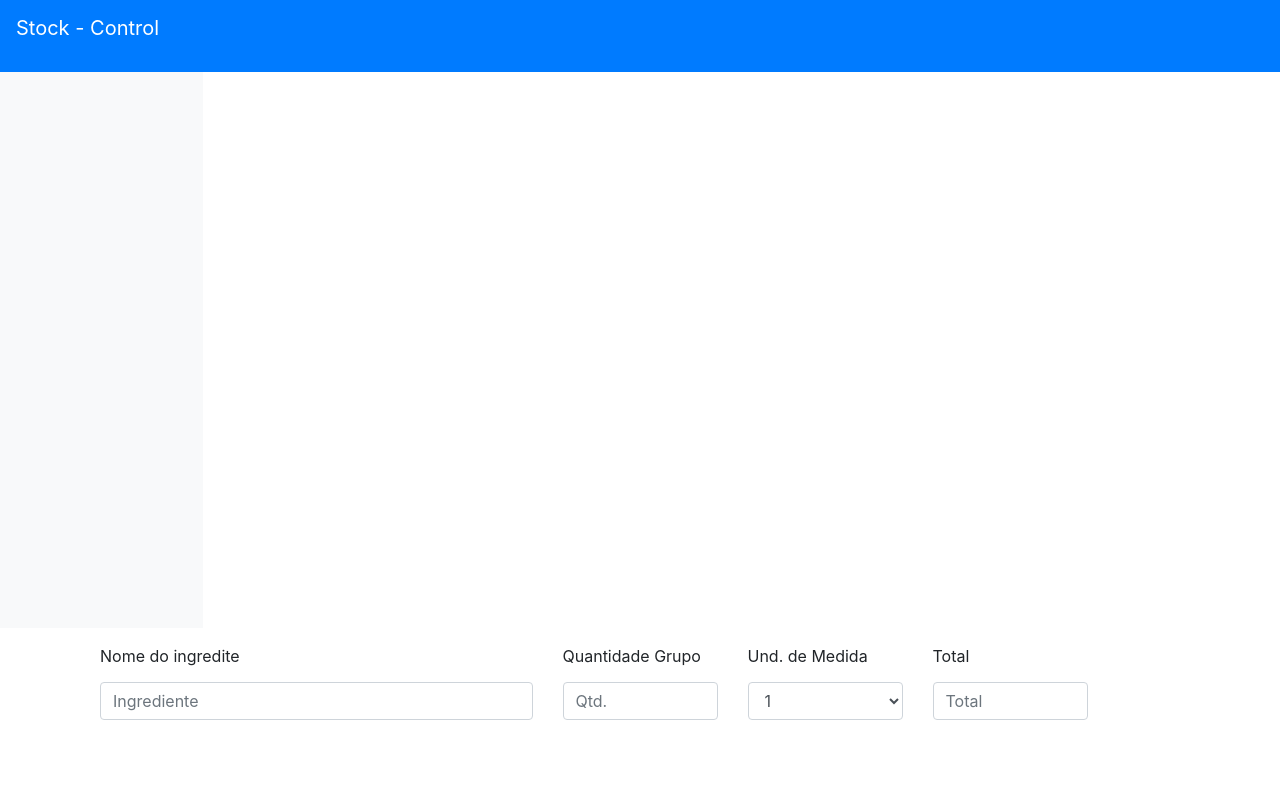
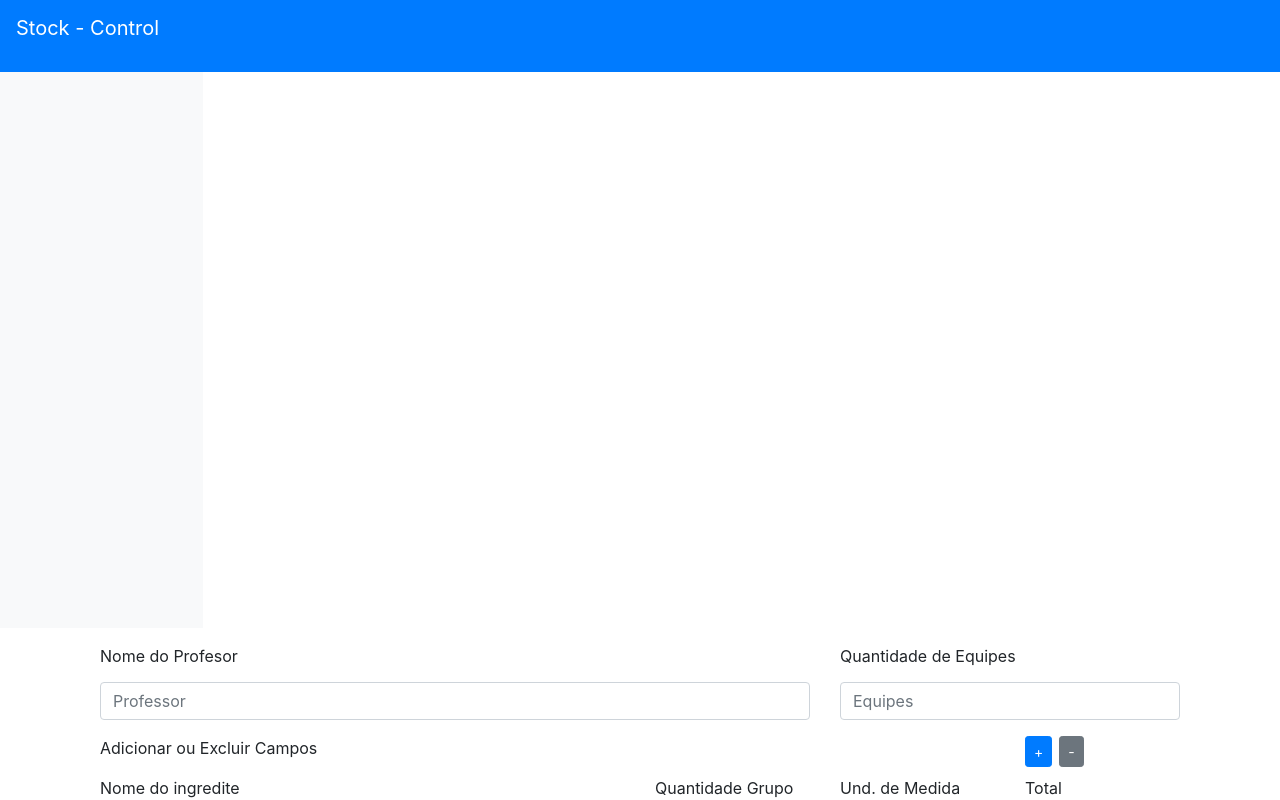
Before and after one commit to front-unicesumar-app/front-end-estoque, a React (Create React App) app: page / in a window 1280 px wide. Built offline with nearby package versions, Linux system fonts and the light colour scheme.

Commit message:
Update tela de pedidos
- Adicionado botão para adição e retirada de produto
- Adicionado campo nome, número de equipes

```diff
--- a/src/coponents/cadastro/Cadastro.js
+++ b/src/coponents/cadastro/Cadastro.js
@@ -1,31 +1,55 @@
 import React from "react";
+import "./style.css";
 
 // import { Container } from './styles';
 
 export default function Cadastro() {
   return (
     <div className="row">
-      <div class="form-group col-5">
+      <div class="form-group col-8">
+        <label>Nome do Profesor</label>
+        <input type="text" class="form-control" placeholder="Professor" />
+      </div>
+      <div class="form-group col-4">
+        <label>Quantidade de Equipes</label>
+        <input type="text" class="form-control" placeholder="Equipes" />
+      </div>
+      <div className="col-12">
+        <div className="row">
+          <div className="col-10">
+            <p>Adicionar ou Excluir Campos</p>
+          </div>
+          <div className="col-2">
+            <button type="button" class="btn btn-primary btn-sm add">
+              +
+            </button>
+            <button type="button" class="btn btn-secondary btn-sm">
+              -
+            </button>
+          </div>
+        </div>
+      </div>
+      <div class="form-group col-6">
         <label>Nome do ingredite</label>
         <input type="text" class="form-control" placeholder="Ingrediente" />
       </div>
       <div class="form-group col-2">
         <label>Quantidade Grupo</label>
-        <input type="text" class="form-control" placeholder="Qtd."/>
+        <input type="text" class="form-control" placeholder="Qtd." />
       </div>
       <div class="form-group col-2">
         <label for="exampleFormControlSelect1">Und. de Medida</label>
         <select class="form-control" id="exampleFormControlSelect1">
-          <option>1</option>
-          <option>2</option>
-          <option>3</option>
-          <option>4</option>
-          <option>5</option>
+          <option>g</option>
+          <option>Kg</option>
+          <option>Und.</option>
+          <option>L</option>
+          <option>ml</option>
         </select>
       </div>
       <div class="form-group col-2">
         <label>Total</label>
-        <input type="text" class="form-control" placeholder="Total"/>
+        <input type="text" class="form-control" placeholder="Total" />
       </div>
     </div>
   );
--- /dev/null
+++ b/src/coponents/cadastro/style.css
@@ -0,0 +1,3 @@
+.add{
+    margin-right: .5em;
+}
```
